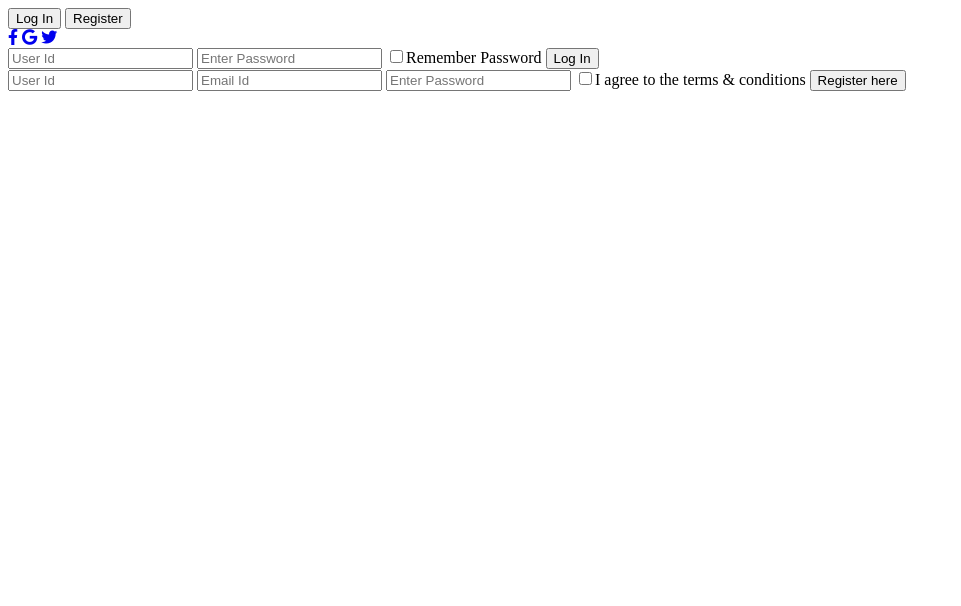
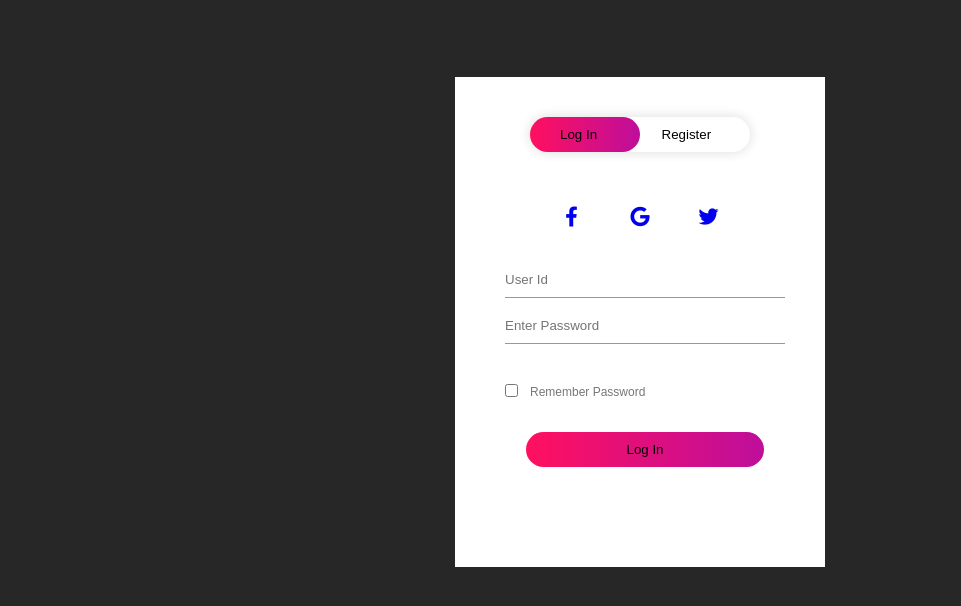
Before and after one commit to renu672/registrationform, a plain HTML site: page index.html in a window 1280 px wide. Shown: the whole page, without its empty margins (0-961 px from the left). Drawn offline with Linux system fonts and the light colour scheme; the site is published under a folder, as on GitHub Pages, so addresses that start at the root find nothing.

Commit message:
some change

```diff
--- a/index.html
+++ b/index.html
@@ -5,8 +5,8 @@
     <meta http-equiv="X-UA-Compatible" content="IE=edge">
     <meta name="viewport" content="width=device-width, initial-scale=1.0">
     <title>login and Registration form</title>
-    <link rel="stylesheet" href="/css/style.css">
-    <link rel="stylesheet" href="fontawesome/css/all.css">
+    <link rel="stylesheet" href="./css/style.css">
+    <link rel="stylesheet" href="./fontawesome/css/all.css">
 </head>
 <body>
     <div class="hero">
```
